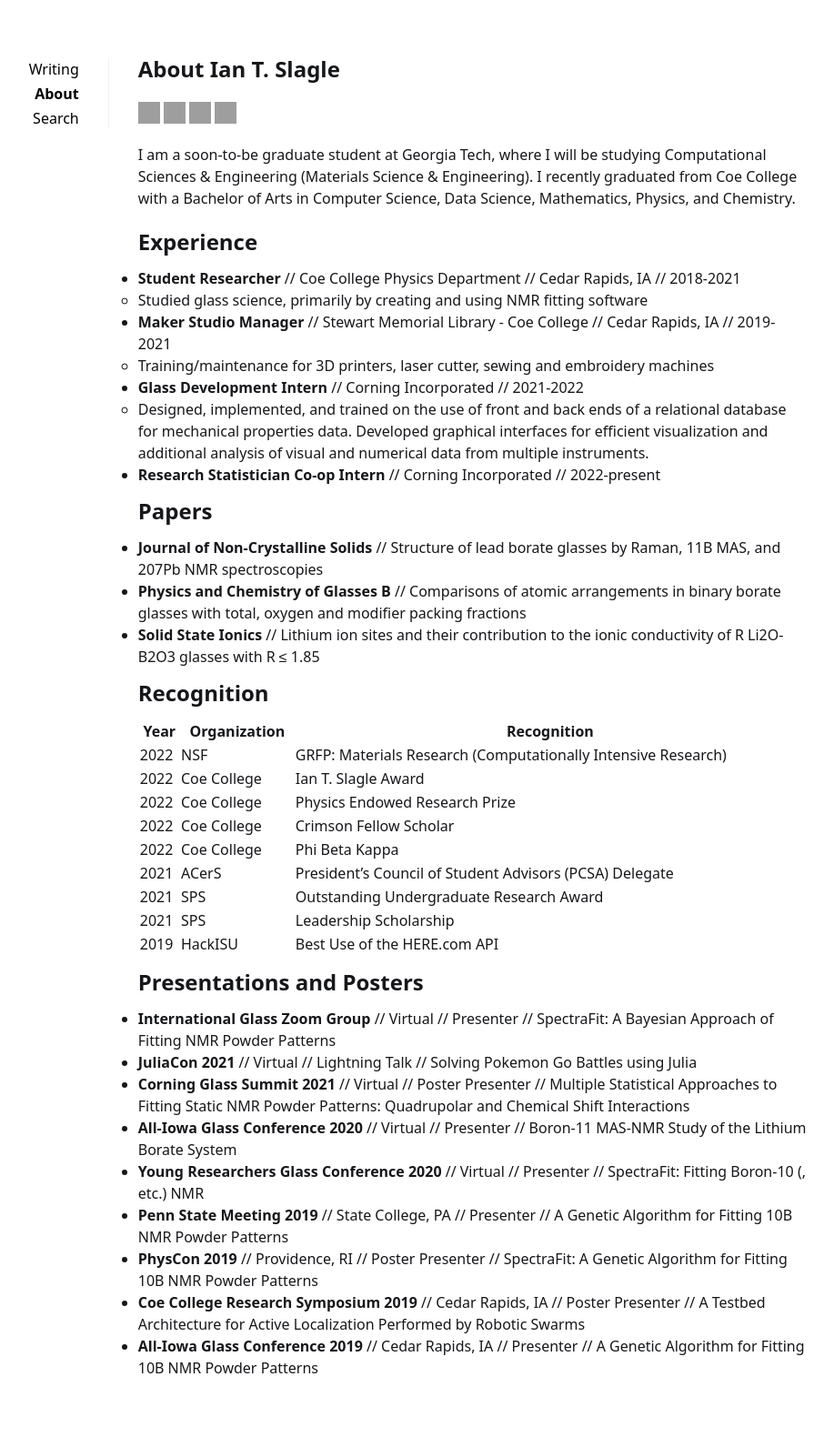
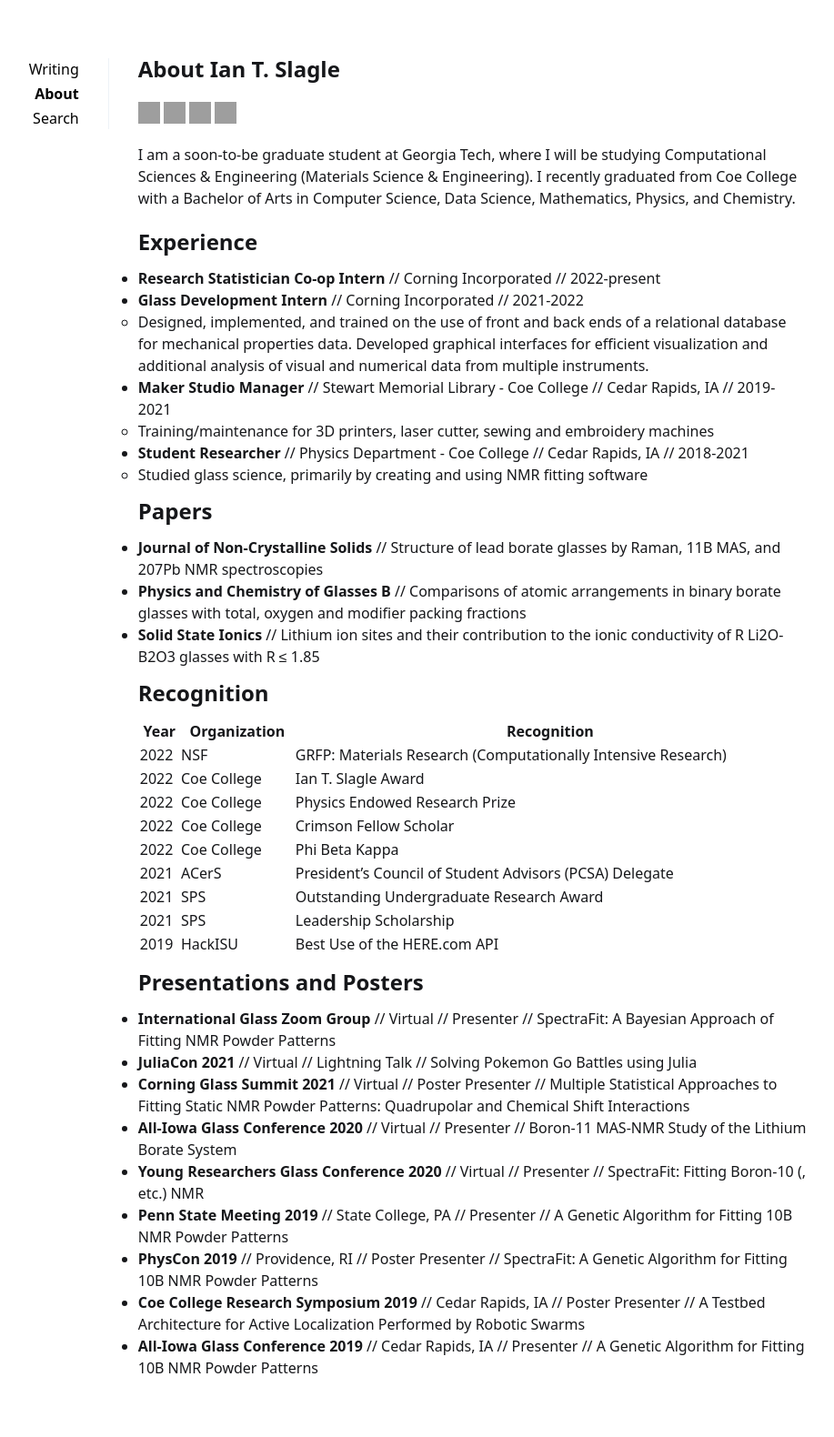
Before and after one commit to itsgt/personal, a Jekyll site: the page built from index.md, in a window 1280 px wide. Shown: the whole page at 91% size, without its empty margins (201-1118 px from the left). Built offline with Jekyll 4.4.1, drawn with Linux system fonts in a browser that asks for light colours; grey boxes are pictures that could not be loaded.

Commit message:
Update experiences

```diff
--- a/index.md
+++ b/index.md
@@ -9,13 +9,13 @@ I am a soon-to-be graduate student at Georgia Tech, where I will be studying Com
 
 ## Experience
 
-* **Student Researcher** // Coe College Physics Department // Cedar Rapids, IA // 2018-2021
-  * Studied glass science, primarily by creating and using NMR fitting software
+* **Research Statistician Co-op Intern** // Corning Incorporated // 2022-present
+* **Glass Development Intern** // Corning Incorporated // 2021-2022
+  * Designed, implemented, and trained on the use of front and back ends of a relational database for mechanical properties data. Developed graphical interfaces for efficient visualization and additional analysis of visual and numerical data from multiple instruments.
 * **Maker Studio Manager** // Stewart Memorial Library - Coe College // Cedar Rapids, IA // 2019-2021
   * Training/maintenance for 3D printers, laser cutter, sewing and embroidery machines
-* **Glass Development Intern** // Corning Incorporated // 2021-2022
-  * Designed, implemented, and trained on the use of front and back ends of a relational database for mechanical properties data. Developed graphical interfaces for efficient visualization and additional analysis of visual and numerical data from multiple instruments.
-* **Research Statistician Co-op Intern** // Corning Incorporated // 2022-present
+* **Student Researcher** // Physics Department - Coe College // Cedar Rapids, IA // 2018-2021
+  * Studied glass science, primarily by creating and using NMR fitting software
 
 ## Papers
 
```
